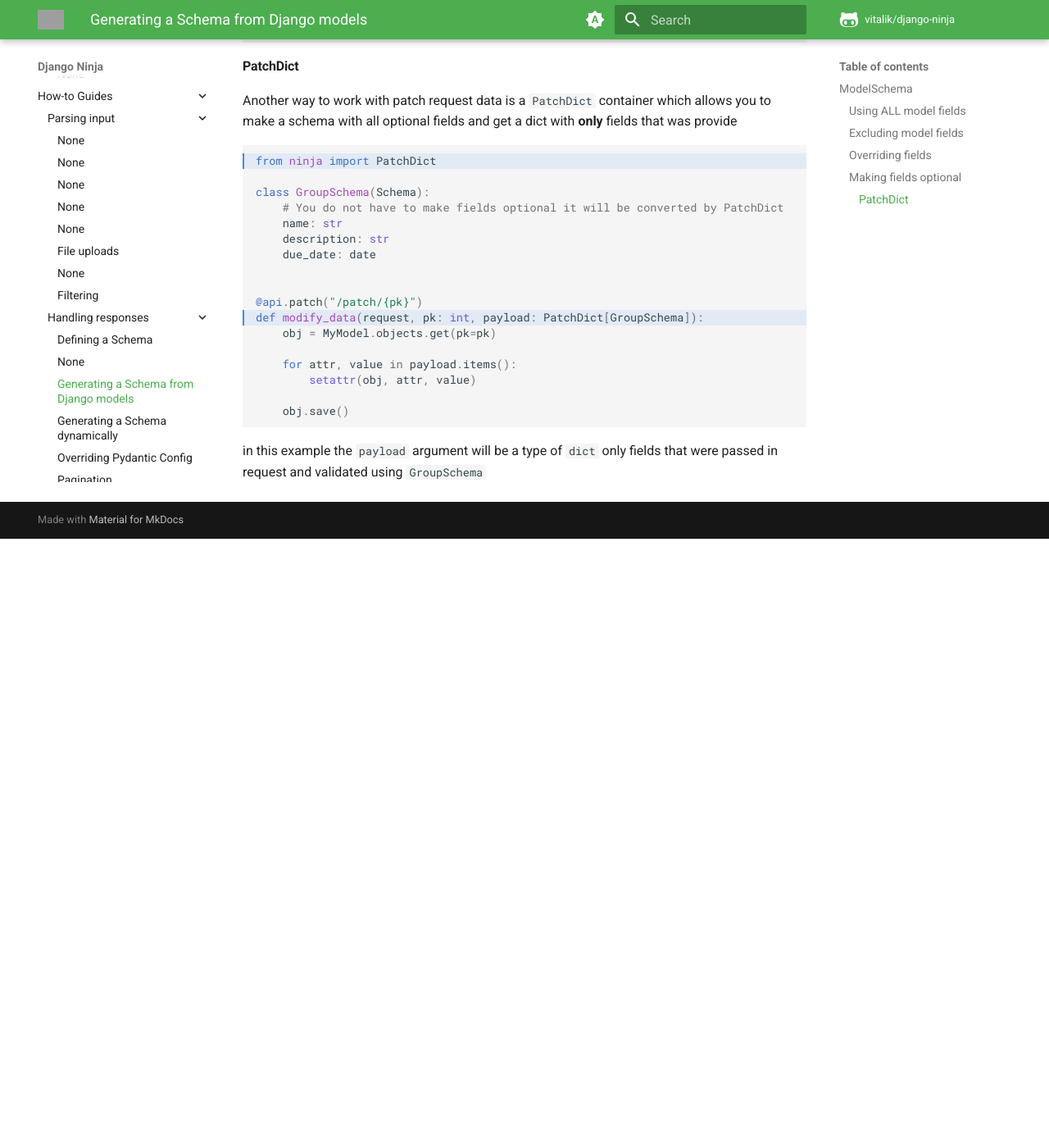
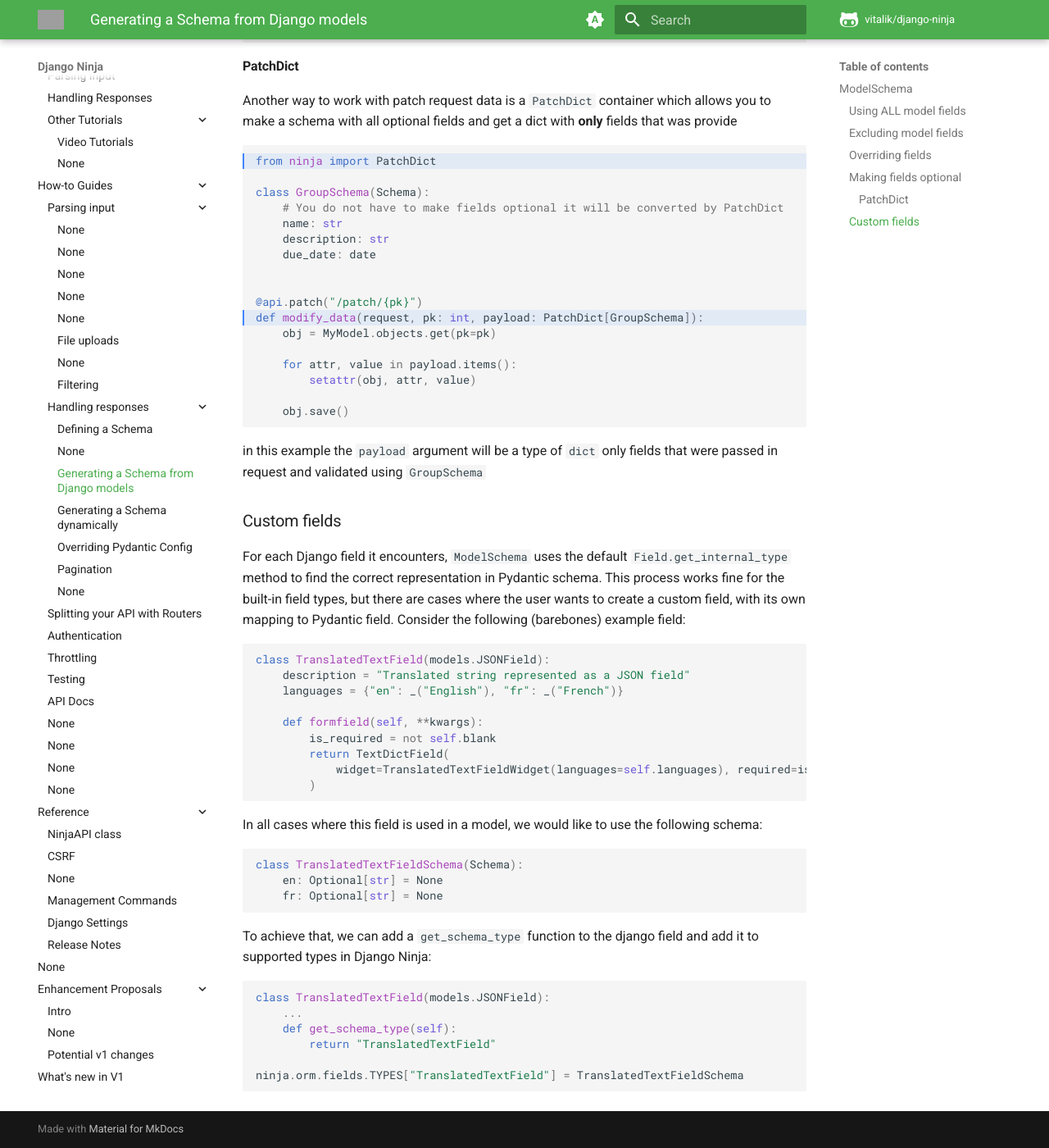
Before and after one commit to vitalik/django-ninja, an MkDocs documentation site: the page built from docs/docs/guides/response/django-pydantic.md, in a window 1280 px wide and 1400 px high, scrolled down 2533 px. Shown: the whole window at 82% size. Built offline with MkDocs 1.6.1 and Material for MkDocs 9.7.7, drawn with Linux system fonts in a browser that asks for light colours; comment, search, counter and statistics services are not loaded; before the commit the page ends 3190 px from its top, so only the background shows below that; grey boxes are pictures that could not be loaded.

Commit message:
Add support for custom django fields (#1109)
Using exclusively `django.db.fields.Field.get_internal_type` to
determine which Pydantic field to use in the built schemas makes it
difficult to create custom django fields. This PR adds support for a new
method `get_schema_type`, which allows using `get_internal_type` for its
intended purpose (determining database column types, etc.), while at the
same time allowing specifying which Pydantic schema field to use.

````diff
--- a/docs/docs/guides/response/django-pydantic.md
+++ b/docs/docs/guides/response/django-pydantic.md
@@ -153,3 +153,42 @@
 ```
 
 in this example the `payload` argument will be a type of `dict` only fields that were passed in request and validated using `GroupSchema`
+
+### Custom fields
+
+For each Django field it encounters, `ModelSchema` uses the default `Field.get_internal_type` method
+to find the correct representation in Pydantic schema. This process works fine for the built-in field
+types, but there are cases where the user wants to create a custom field, with its own mapping to
+Pydantic field. Consider the following (barebones) example field:
+
+```python
+class TranslatedTextField(models.JSONField):
+    description = "Translated string represented as a JSON field"
+    languages = {"en": _("English"), "fr": _("French")}
+
+    def formfield(self, **kwargs):
+        is_required = not self.blank
+        return TextDictField(
+            widget=TranslatedTextFieldWidget(languages=self.languages), required=is_required
+        )
+```
+
+In all cases where this field is used in a model, we would like to use the following schema:
+
+```python
+class TranslatedTextFieldSchema(Schema):
+    en: Optional[str] = None
+    fr: Optional[str] = None
+```
+
+To achieve that, we can add a `get_schema_type` function to the django field and add it to supported
+types in Django Ninja:
+
+```python
+class TranslatedTextField(models.JSONField):
+    ...
+    def get_schema_type(self):
+        return "TranslatedTextField"
+
+ninja.orm.fields.TYPES["TranslatedTextField"] = TranslatedTextFieldSchema
+```
````
Also changed, not shown: 1 other file.
